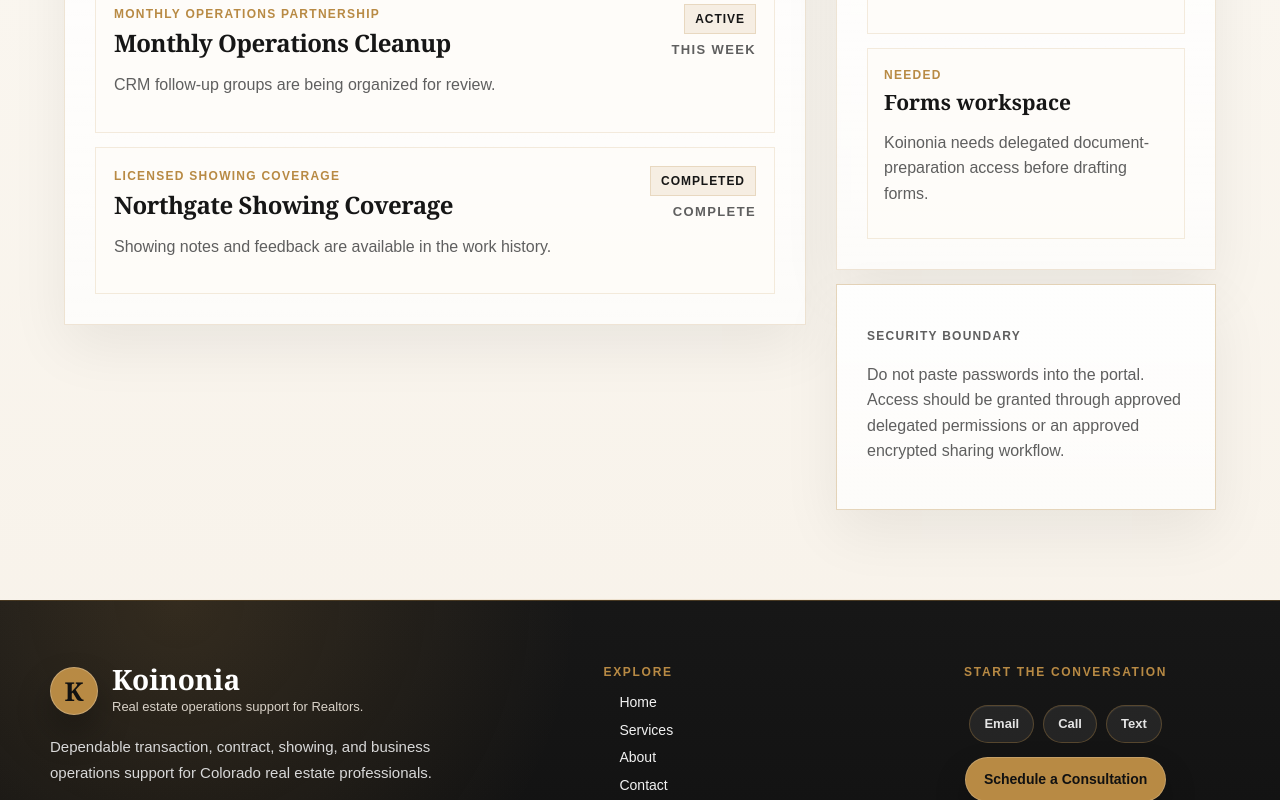
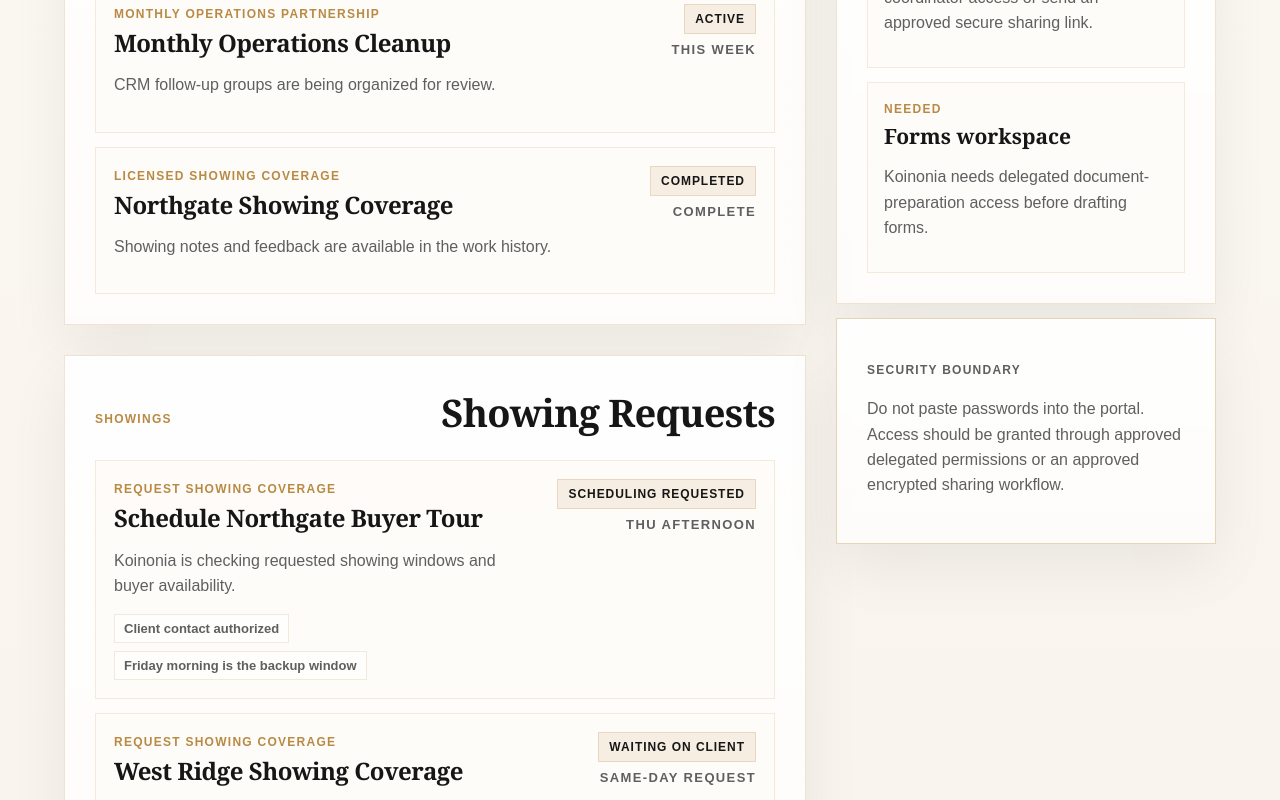
Before and after one commit to KoinoniaTransactions/Reynalds-OS, a Next.js app in the folder apps/web/: page /client/dashboard in a window 1280 px wide. Shown: the part 1490-2290 px from the top of the page. Built offline with nearby package versions, Linux system fonts and the light colour scheme; no server answers.

Commit message:
Add showing request portal section

```diff
--- a/apps/web/app/client/dashboard/page.tsx
+++ b/apps/web/app/client/dashboard/page.tsx
@@ -69,10 +69,35 @@ const workItems = [
   }
 ] as const;
 
+const showingRequests = [
+  {
+    title: "Schedule Northgate Buyer Tour",
+    status: "Scheduling Requested",
+    nextAction: "Koinonia is checking requested showing windows and buyer availability.",
+    timing: "Thu afternoon",
+    notes: ["Client contact authorized", "Friday morning is the backup window"]
+  },
+  {
+    title: "West Ridge Showing Coverage",
+    status: "Waiting on Client",
+    nextAction: "Access instructions and safety notes are needed before coverage can be confirmed.",
+    timing: "Same-day request",
+    notes: ["Rush review needed", "Access details pending"]
+  },
+  {
+    title: "Northgate Showing Follow-Up",
+    status: "Feedback Sent",
+    nextAction: "Showing notes were delivered. Follow-up remains open if the Realtor requests it.",
+    timing: "Complete",
+    notes: ["Buyer feedback delivered", "No immediate issue flagged"]
+  }
+] as const;
+
 const documentRequests = [
   "Executed listing agreement",
   "Seller property disclosure",
-  "Inspection objection instructions"
+  "Inspection objection instructions",
+  "Showing access notes for West Ridge"
 ] as const;
 
 const accessRequests = [
@@ -124,6 +149,7 @@ export default function ClientDashboardPreviewPage() {
       <section className="koinonia-section">
         <div className="koinonia-container">
           <div className="koinonia-client-dashboard-layout">
+            <div className="koinonia-client-main-stack">
               <section className="koinonia-client-work-panel" aria-labelledby="client-work-title">
                 <div className="koinonia-client-panel-heading">
                   <p className="koinonia-eyebrow">Work</p>
@@ -147,6 +173,36 @@ export default function ClientDashboardPreviewPage() {
                   ))}
                 </div>
               </section>
+
+              <section className="koinonia-client-work-panel" aria-labelledby="client-showings-title">
+                <div className="koinonia-client-panel-heading">
+                  <p className="koinonia-eyebrow">Showings</p>
+                  <h2 id="client-showings-title">Showing Requests</h2>
+                </div>
+
+                <div className="koinonia-client-work-list">
+                  {showingRequests.map((request) => (
+                    <article className="koinonia-client-work-item" key={request.title}>
+                      <div>
+                        <span>Request Showing Coverage</span>
+                        <h3>{request.title}</h3>
+                        <p>{request.nextAction}</p>
+                        <ul className="koinonia-client-showing-notes">
+                          {request.notes.map((note) => (
+                            <li key={note}>{note}</li>
+                          ))}
+                        </ul>
+                      </div>
+
+                      <div className="koinonia-client-work-meta">
+                        <strong>{request.status}</strong>
+                        <span>{request.timing}</span>
+                      </div>
+                    </article>
+                  ))}
+                </div>
+              </section>
+            </div>
 
             <aside className="koinonia-client-side-panel" aria-label="Client requests">
               <section className="koinonia-client-request-card">
--- a/packages/design-system/styles.css
+++ b/packages/design-system/styles.css
@@ -2504,6 +2504,11 @@ h1 {
   align-items: start;
 }
 
+.koinonia-client-main-stack {
+  display: grid;
+  gap: clamp(18px, 3vw, 30px);
+}
+
 .koinonia-client-work-panel,
 .koinonia-client-request-card {
   padding: clamp(22px, 3vw, 30px);
@@ -2579,6 +2584,24 @@ h1 {
   gap: 9px;
   margin: 0;
   padding-left: 18px;
+}
+
+.koinonia-client-showing-notes {
+  display: flex;
+  flex-wrap: wrap;
+  gap: 8px;
+  margin: 14px 0 0;
+  padding: 0;
+  list-style: none;
+}
+
+.koinonia-client-showing-notes li {
+  padding: 6px 9px;
+  border: 1px solid rgba(184, 138, 68, 0.18);
+  background: rgba(255, 255, 255, 0.72);
+  color: var(--ros-muted);
+  font-size: 13px;
+  font-weight: 700;
 }
 
 .koinonia-client-access-list article {
```
Also changed, not shown: 1 other file (tests, documents, lock files or other folders). Lines whose indentation alone changed are shown as unchanged.
